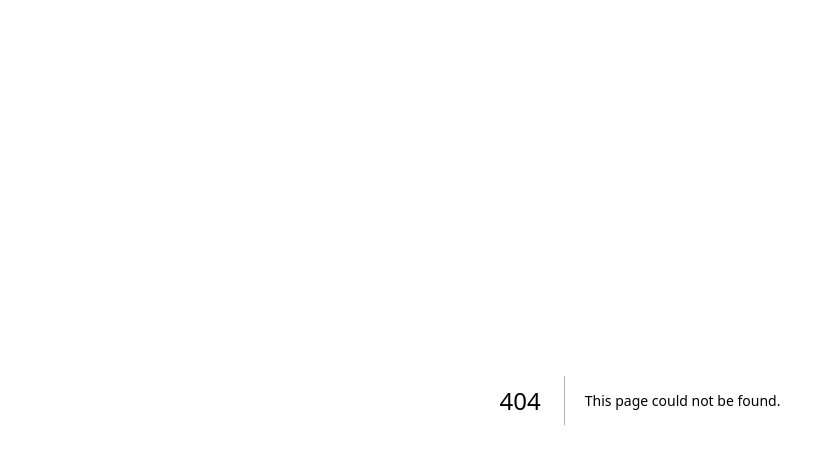
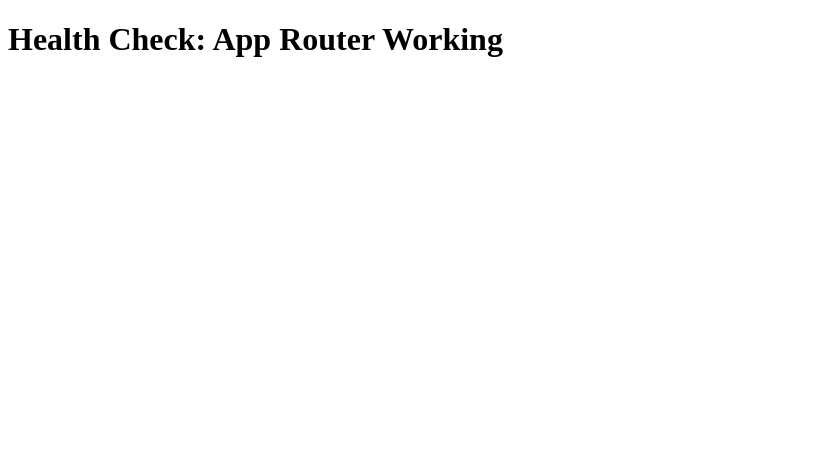
Before and after one commit to lbdeyo/papafam, a Next.js app: page /health in a window 1280 px wide. Before the commit this address had no page. Shown: the top 464 px of the page, without its empty margins (0-835 px from the left). Built offline with nearby package versions, Linux system fonts and the light colour scheme.

Commit message:
Current stable homepage design before animations

```diff
--- /dev/null
+++ b/app/health/page.tsx
@@ -0,0 +1,3 @@
+export default function Health() {
+  return <h1>Health Check: App Router Working</h1>;
+}
--- a/package.json
+++ b/package.json
@@ -21,11 +21,11 @@
     "@types/uuid": "^9.0.1",
     "dotenv": "^16.0.3",
     "eslint": "8.37.0",
-    "eslint-config-next": "13.2.4",
+    "eslint-config-next": "^13.4.19",
     "framer-motion": "^10.12.4",
     "get-youtube-id": "^1.0.1",
-    "next": "13.2.4",
-    "next-sanity": "4.1.6",
+    "next": "^13.4.19",
+    "next-sanity": "^4.1.6",
     "react": "^18.2.0",
     "react-dom": "^18.2.0",
     "react-lite-youtube-embed": "^2.3.52",
```
Also changed, not shown: 2 other files (tests, documents, lock files or other folders).
